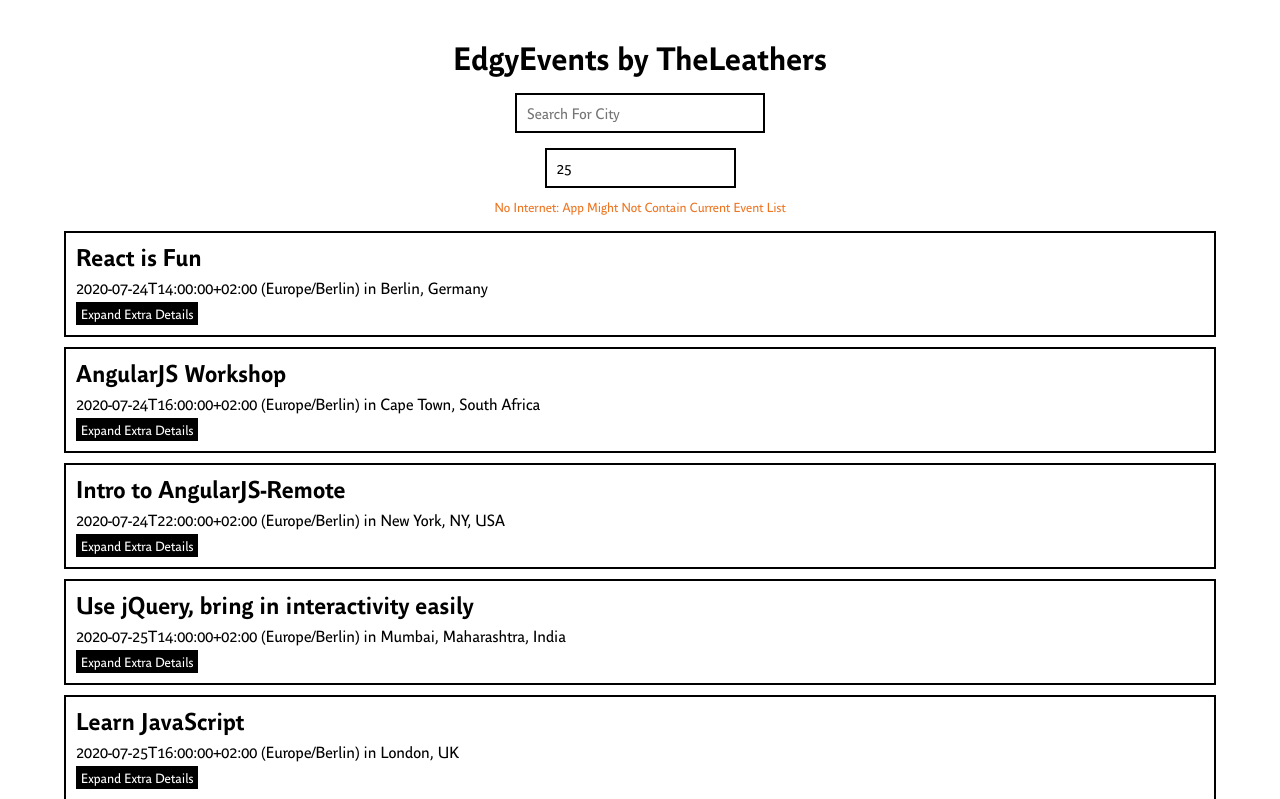
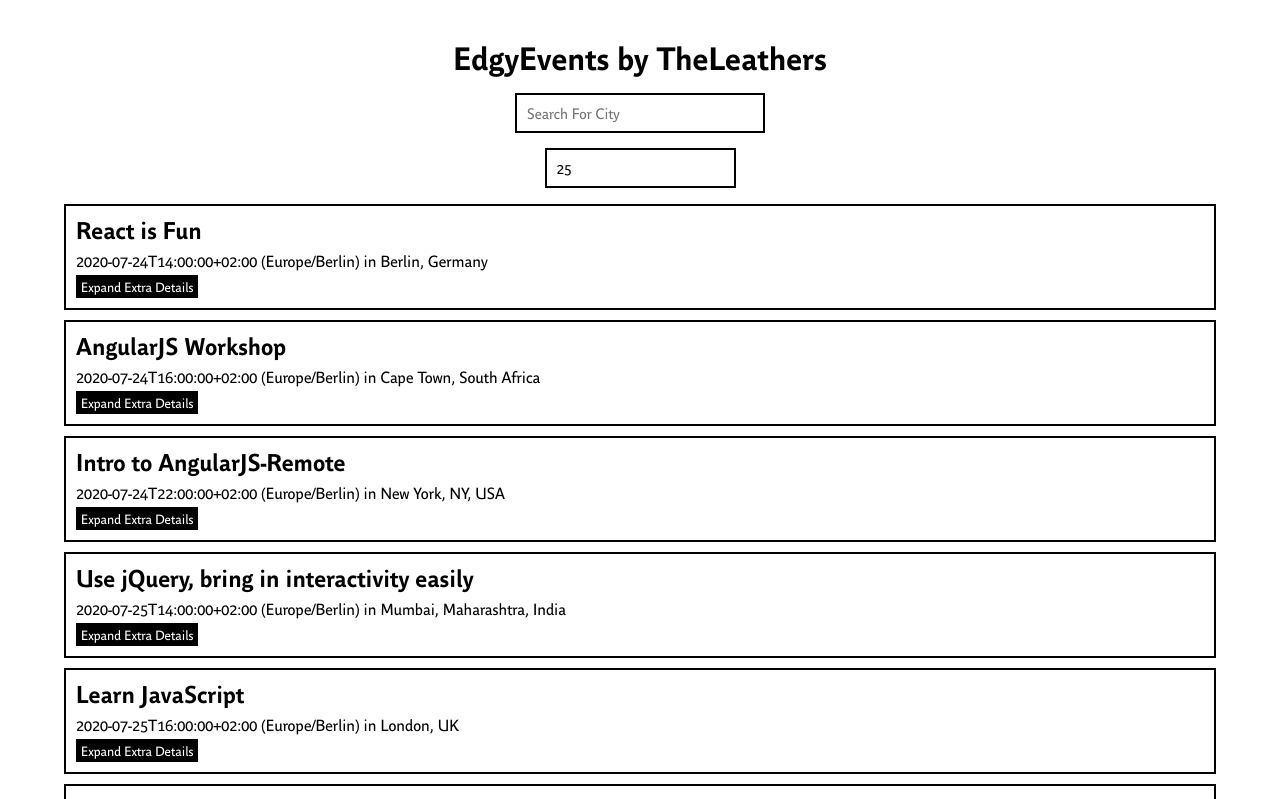
Before and after one commit to DelacorteClock/meet, a React (Create React App) app: page / in a window 1280 px wide. Shown: the top 799 px of the page. Built offline with nearby package versions, Linux system fonts and the light colour scheme; what atatus-spa would draw is missing.

Commit message:
Other experiment

```diff
--- a/src/App.js
+++ b/src/App.js
@@ -13,7 +13,7 @@ class App extends Component {
         locations: [],
         locationChoice: 'all',
         quantity: '25',
-        online: undefined
+        online: true
     }
     updateEvents = (location, eventQuantity) => {
         const {locationChoice, quantity} = this.state;
@@ -50,7 +50,6 @@ class App extends Component {
     componentWillUnmount() {
         this.mounted = false;
     }
-    onlineStatusGenerate;
     render() {
         window.addEventListener('online', this.onlineStatusGenerate);
         window.addEventListener('offline', this.onlineStatusGenerate);
@@ -59,7 +58,7 @@ class App extends Component {
                 <h1>EdgyEvents by TheLeathers</h1>
                 <CitySearch locations={this.state.locations} updateEvents={this.updateEvents} />
                 <NumberOfEvents updateEvents={this.updateEvents} />
-                <WarningAlert text={this.state.online ? '' : 'No Internet: App Might Not Contain Current Event List'} />
+                <WarningAlert text={navigator.onLine ? '' : 'No Internet: App Might Not Contain Current Event List'} />
                 <EventList events={this.state.events} />
             </div>
         );
```
